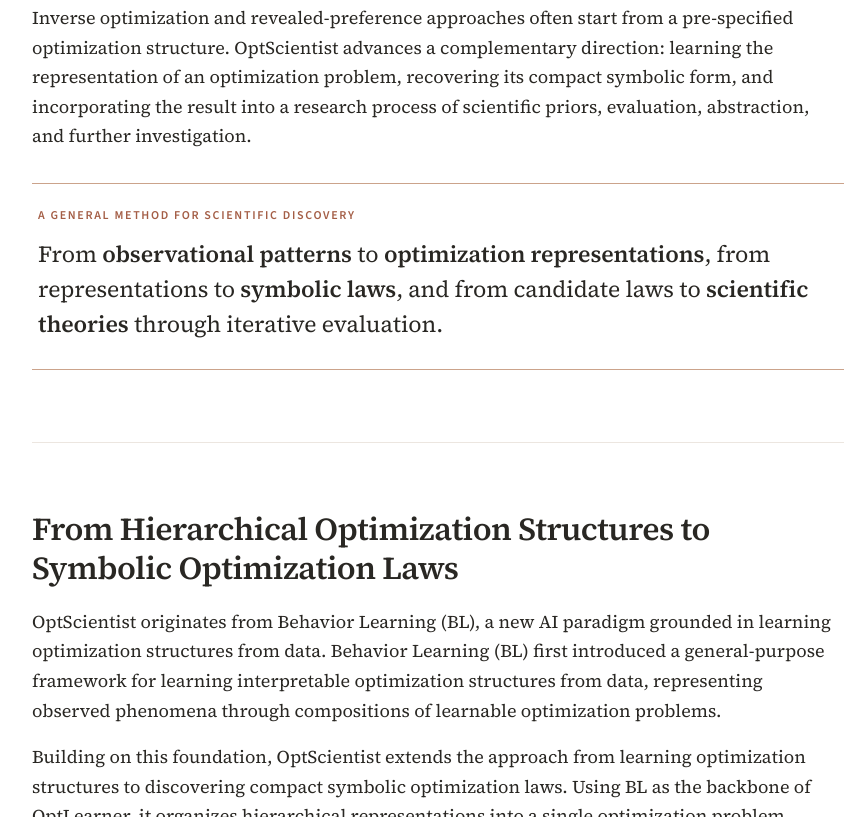
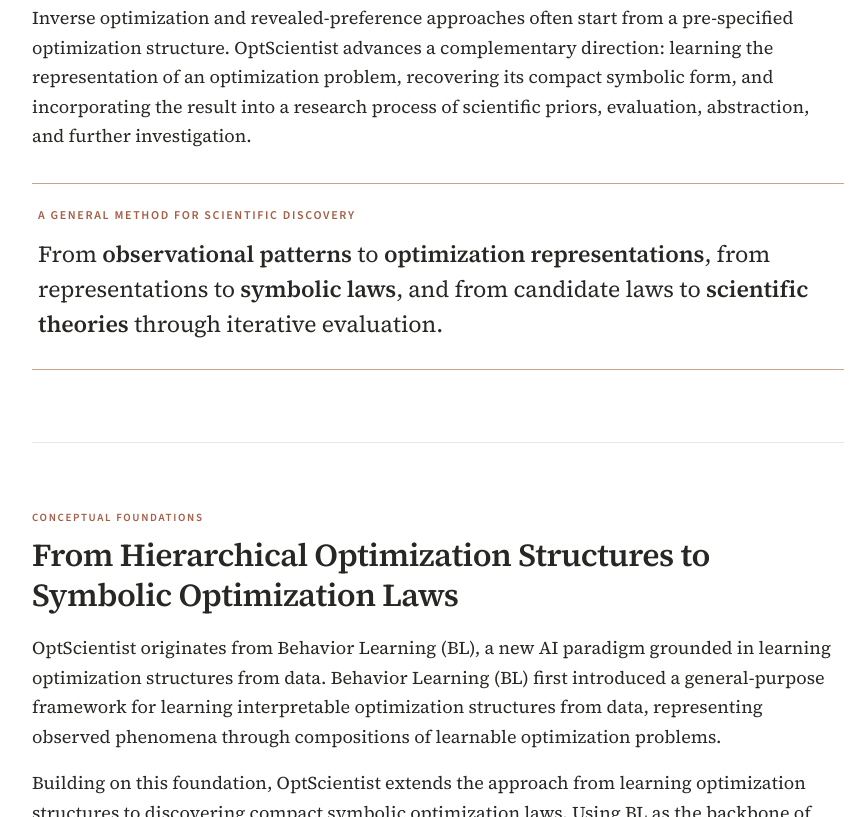
Before and after one commit to optscientist/optscientist.github.io, a plain HTML site: page index.html in a window 1280 px wide. Shown: the part 11183-12000 px from the top of the page, without its empty margins (202-1064 px from the left). Drawn offline with nearby package versions, Linux system fonts and the light colour scheme.

Commit message:
Add conceptual foundations label to Behavior Learning section

```diff
--- a/index.html
+++ b/index.html
@@ -195,6 +195,7 @@
       </section>
 
       <section id="behavior-learning" class="content">
+        <div class="section-kicker">Conceptual foundations</div>
         <h2>From Hierarchical Optimization Structures to Symbolic Optimization Laws</h2>
         <div class="prose">
           <p>OptScientist originates from Behavior Learning (BL), a new AI paradigm grounded in learning optimization structures from data. Behavior Learning (BL) first introduced a general-purpose framework for learning interpretable optimization structures from data, representing observed phenomena through compositions of learnable optimization problems.</p>
```
